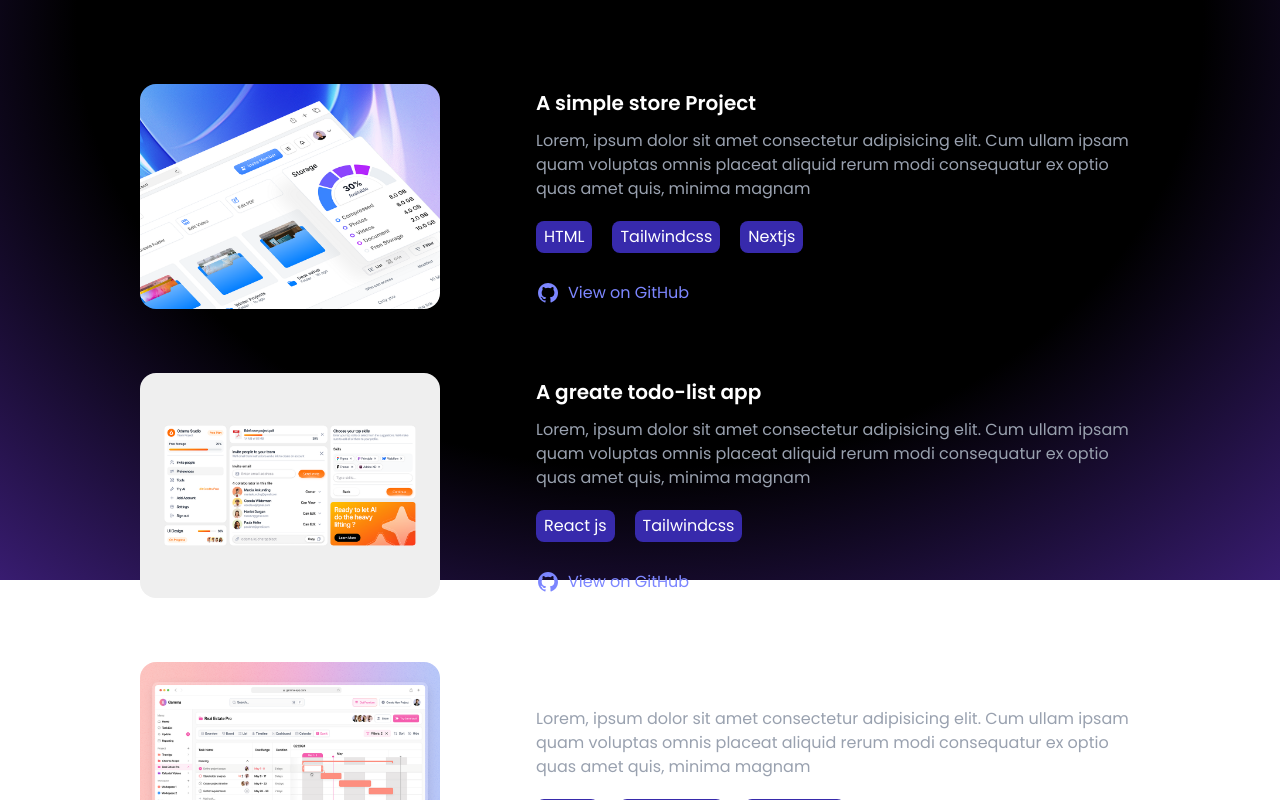
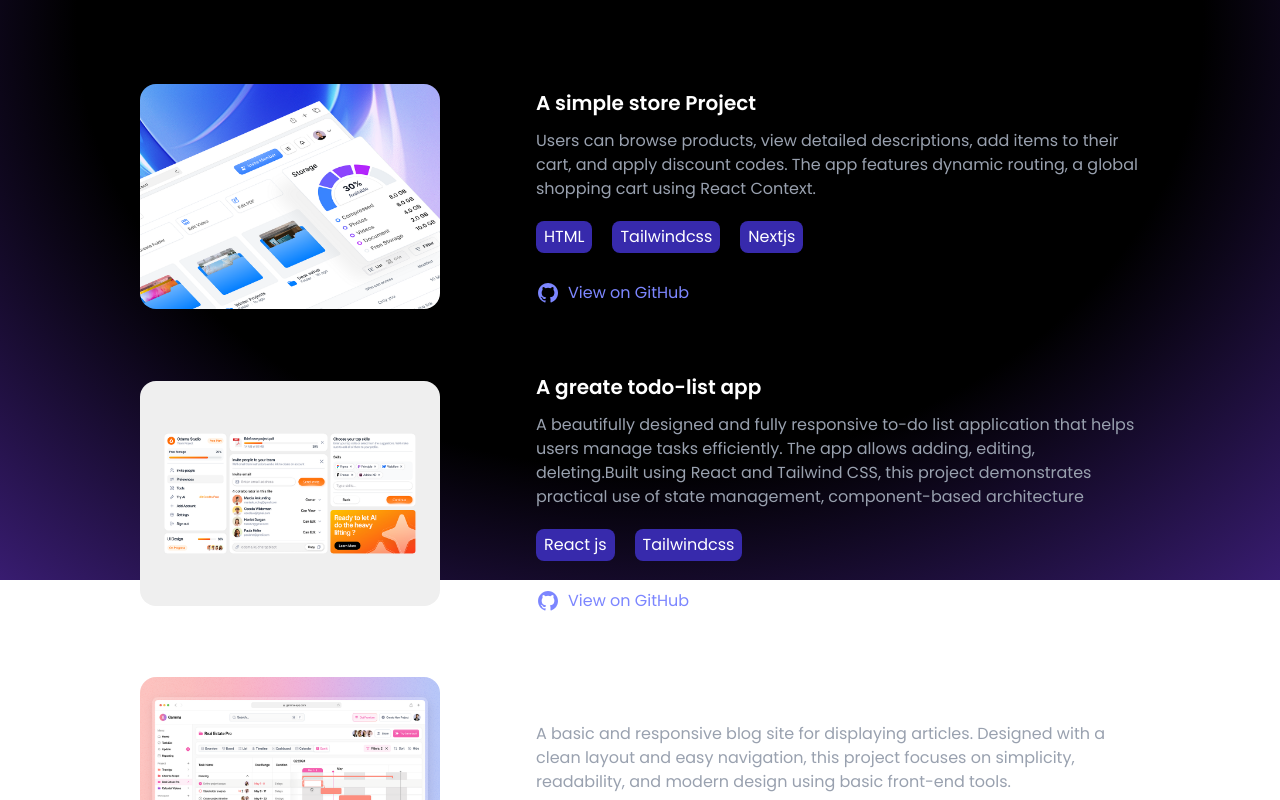
Before and after one commit to Ahmadi104/final-portfolio-reactjs-tailwindcss, a React (Vite) app: page /project in a window 1280 px wide. Shown: the part 220-1020 px from the top of the page. Built offline with nearby package versions, Linux system fonts and the light colour scheme.

Commit message:
the description changed for projects

```diff
--- a/src/components/Project.jsx
+++ b/src/components/Project.jsx
@@ -10,7 +10,7 @@ const projectsData = [
     image: image1,
     title: "A simple store Project",
     description:
-      "Lorem, ipsum dolor sit amet consectetur adipisicing elit. Cum ullam ipsam quam voluptas omnis placeat aliquid rerum modi consequatur ex optio quas amet quis, minima magnam",
+      "Users can browse products, view detailed descriptions, add items to their cart, and apply discount codes. The app features dynamic routing, a global shopping cart using React Context.",
     technologies: ["HTML", "Tailwindcss", "Nextjs"],
     github: "https://github.com/Ahmadi104/storeproject-nextjs.git",
   },
@@ -18,7 +18,7 @@ const projectsData = [
     image: image2,
     title: "A greate todo-list app",
     description:
-      "Lorem, ipsum dolor sit amet consectetur adipisicing elit. Cum ullam ipsam quam voluptas omnis placeat aliquid rerum modi consequatur ex optio quas amet quis, minima magnam",
+      "A beautifully designed and fully responsive to-do list application that helps users manage tasks efficiently. The app allows adding, editing, deleting.Built using React and Tailwind CSS, this project demonstrates practical use of state management, component-based architecture",
     technologies: ["React js", "Tailwindcss"],
     github: "https://github.com/Ahmadi104/Todo-List.git",
   },
@@ -26,7 +26,7 @@ const projectsData = [
     image: image3,
     title: "A simple blog website for your articles",
     description:
-      "Lorem, ipsum dolor sit amet consectetur adipisicing elit. Cum ullam ipsam quam voluptas omnis placeat aliquid rerum modi consequatur ex optio quas amet quis, minima magnam",
+      "A basic and responsive blog site for displaying articles. Designed with a clean layout and easy navigation, this project focuses on simplicity, readability, and modern design using basic front-end tools.",
     technologies: ["Nextjs", "tailwindcss", "JavaScript"],
     github: "https://github.com/Ahmadi104/Article-blog.git",
   },
@@ -34,7 +34,7 @@ const projectsData = [
     image: image4,
     title: "Movie-search-app",
     description:
-      "Lorem, ipsum dolor sit amet consectetur adipisicing elit. Cum ullam ipsam quam voluptas omnis placeat aliquid rerum modi consequatur ex optio quas amet quis, minima magnam",
+      "A simple and responsive web app that allows users to search for movies by title and view details like posters, release dates, and overviews. Built using a movie API, this project showcases dynamic data fetching, search functionality, and clean UI design.",
     technologies: ["Reactjs", "CSS", "HTML"],
     github: "https://github.com/Ahmadi104/movie-search-app.git",
   },
```
